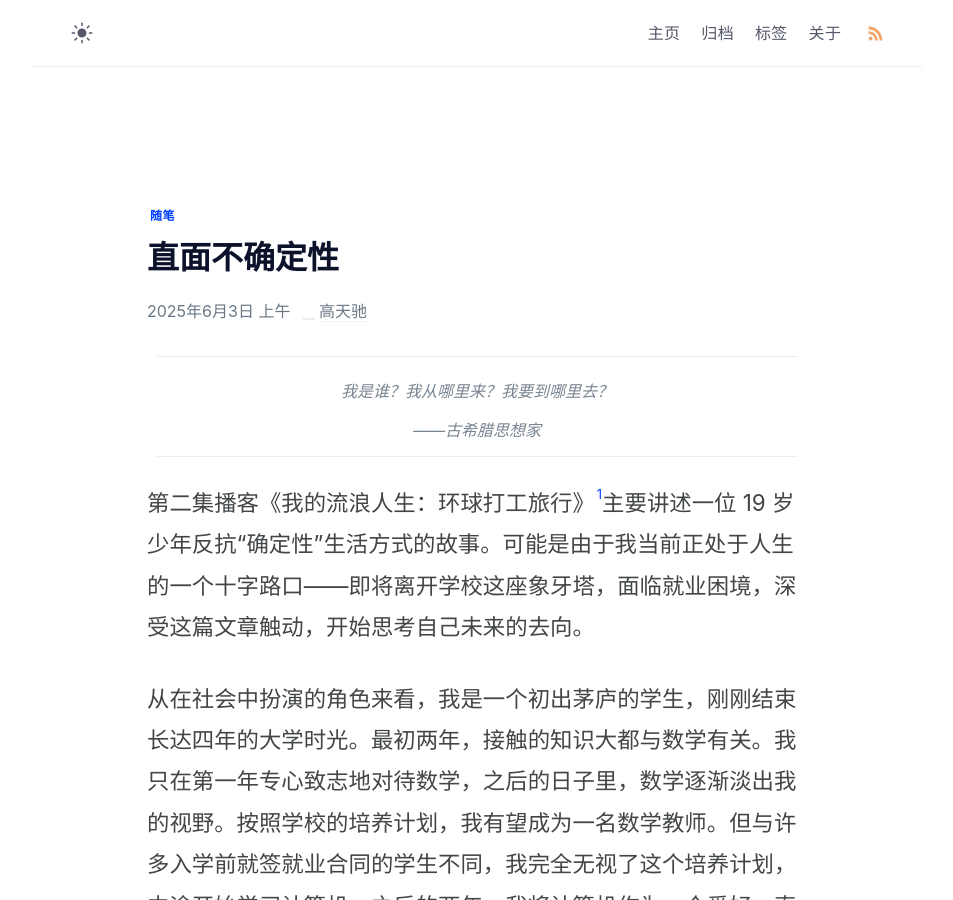
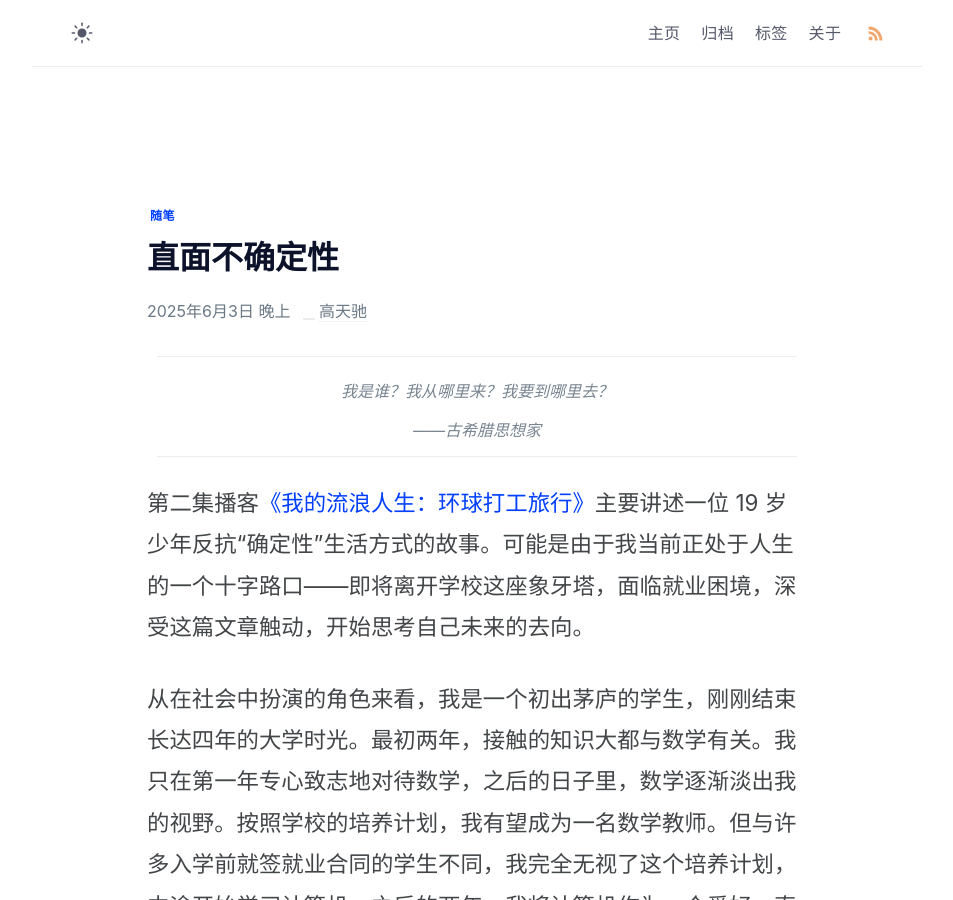
Before and after one commit to gaotianchi/gaotianchi.github.io, a Jekyll site: the page built from _posts/2025-06-03-2038-facing-uncertainty.md, in a window 1280 px wide and 900 px high. Shown: the whole window, without its empty margins (163-1116 px from the left). Built offline with Jekyll 4.4.1, drawn with Linux system fonts in a browser that asks for light colours; comment, search, counter and statistics services are not loaded; some of the changed text lies outside the part shown.

Commit message:
vault backup: 2025-06-04 00:33:20

```diff
--- a/_posts/2025-06-03-2038-facing-uncertainty.md
+++ b/_posts/2025-06-03-2038-facing-uncertainty.md
@@ -16,7 +16,7 @@
 >
 >——古希腊思想家
 
-第二集播客《我的流浪人生：环球打工旅行》[^1]主要讲述一位 19 岁少年反抗“确定性”生活方式的故事。可能是由于我当前正处于人生的一个十字路口——即将离开学校这座象牙塔，面临就业困境，深受这篇文章触动，开始思考自己未来的去向。
+第二集播客[《我的流浪人生：环球打工旅行》](<https://www.xiaoyuzhoufm.com/episode/683c47e431215eb506cbc044>)主要讲述一位 19 岁少年反抗“确定性”生活方式的故事。可能是由于我当前正处于人生的一个十字路口——即将离开学校这座象牙塔，面临就业困境，深受这篇文章触动，开始思考自己未来的去向。
 
 从在社会中扮演的角色来看，我是一个初出茅庐的学生，刚刚结束长达四年的大学时光。最初两年，接触的知识大都与数学有关。我只在第一年专心致志地对待数学，之后的日子里，数学逐渐淡出我的视野。按照学校的培养计划，我有望成为一名数学教师。但与许多入学前就签就业合同的学生不同，我完全无视了这个培养计划，中途开始学习计算机。之后的两年，我将计算机作为一个爱好，直到临近毕业才将其视为求职工具。我选择了一门主流的编程语言，独自摸索做了一些习作项目，草率地入职公司实习，热切地期盼能够凭借这些资质谋求一个职位，找到一份能养活自己的体面工作。
 
@@ -39,5 +39,3 @@
 一直以来，这种幻想蛊惑着我与同龄人竞争，让我在攀比中嫉妒、在被排挤时寂寞、在落选后沮丧、在领先时炫耀。而这些激素驱动的情绪，全因我们都在一条“已知的确定性赛道”上竞争。这不禁让人质问自己：何必如此呢？
 
 学校是座象牙塔，对于我而言，它是我充满确定性生活的一个阶段。我本可以找个借口，比如“本科生不好找工作，研究生好找工作”，或者“我要读到学业生涯的顶点——博士”来继续留在象牙塔里。但我还是决定直面不确定性。我隐约感受到，这种生活才是我最终的归属。一个全新的阶段正在向我开启，而我，已经准备好流浪了。
-
-[^1]:  <https://www.xiaoyuzhoufm.com/episode/683c47e431215eb506cbc044>
```
Also changed, not shown: other parts of _posts/2025-06-03-2038-facing-uncertainty.md (+2 -2 lines).
